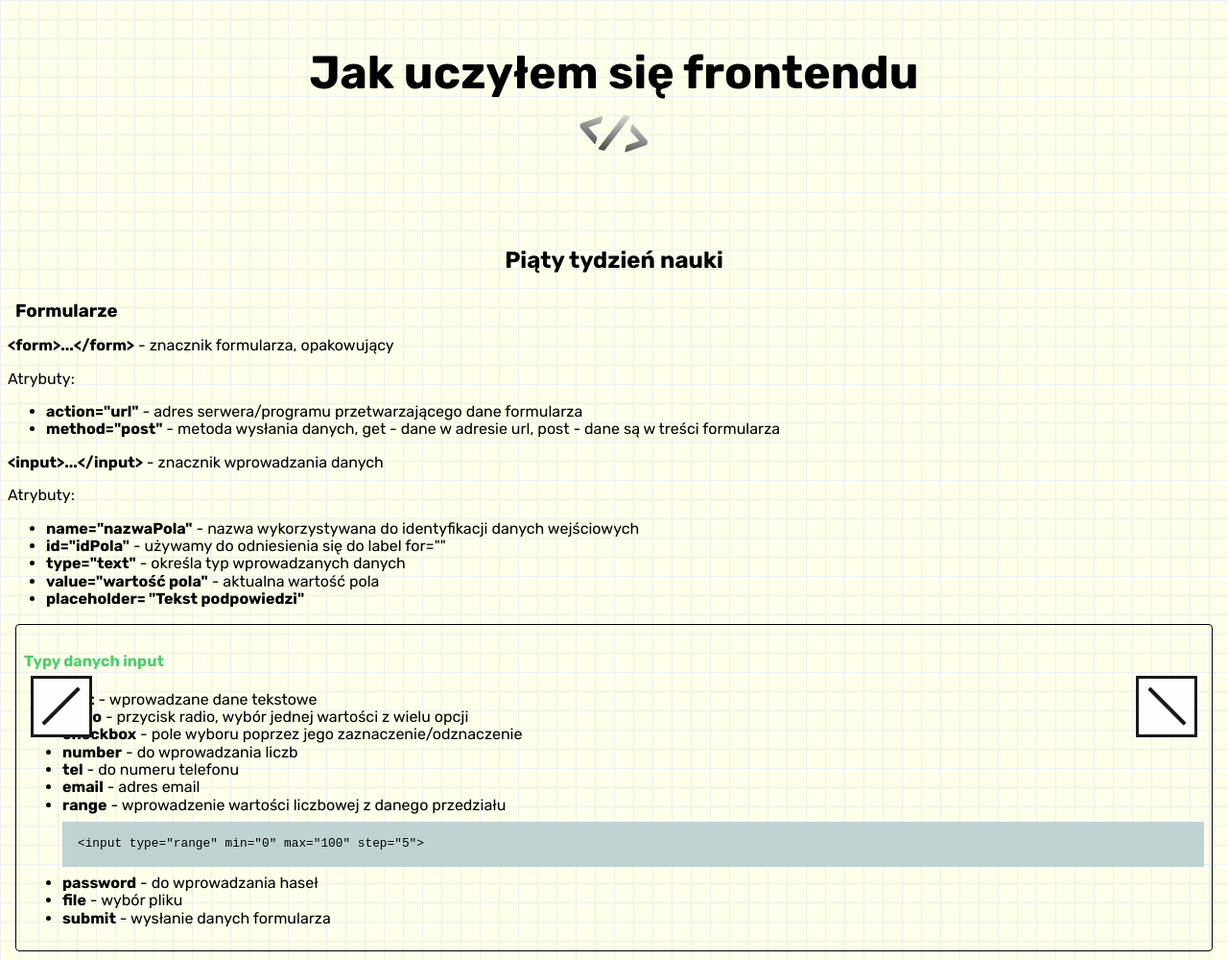
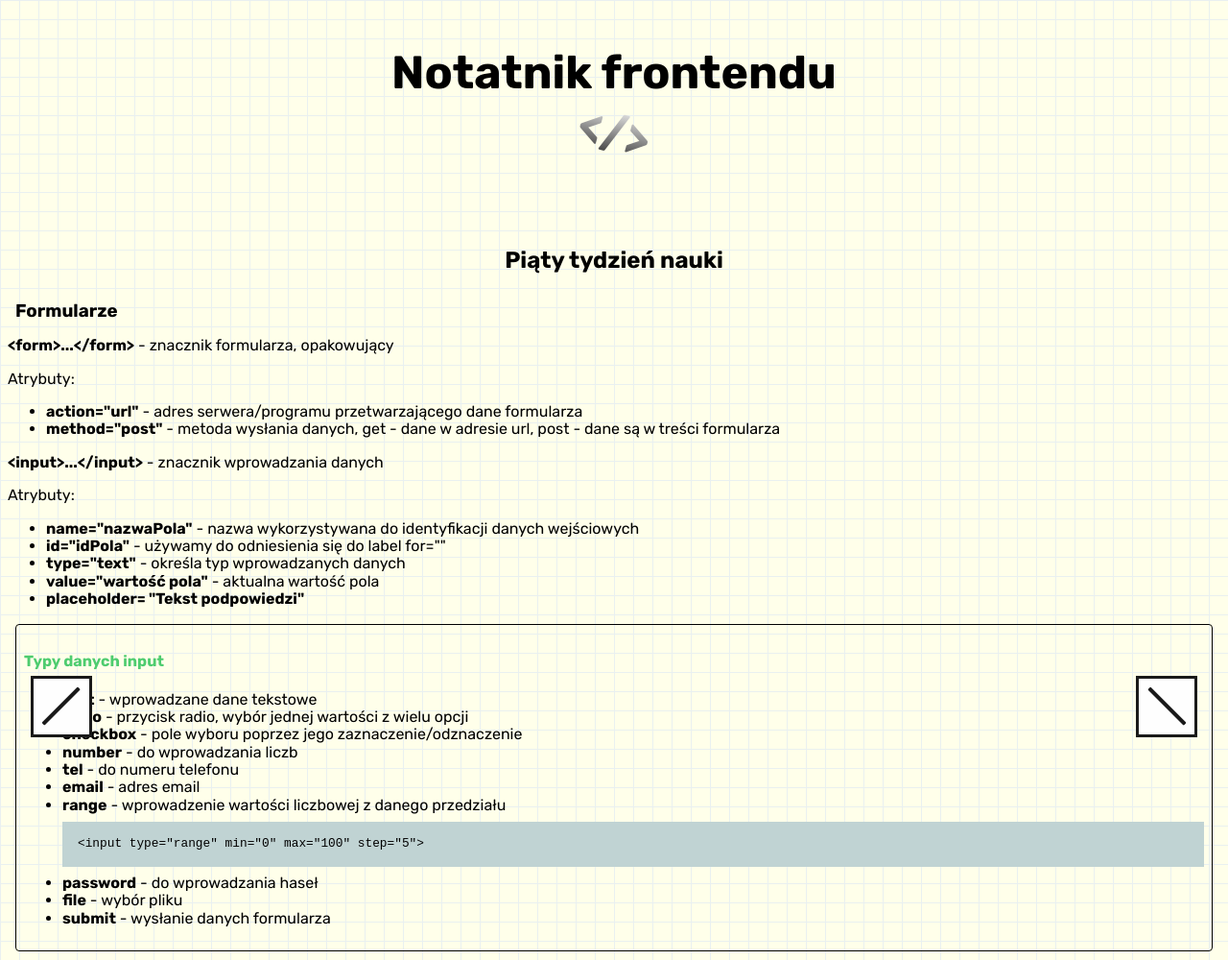
Before and after one commit to Andrzej-Jablonski-project/Jak-ucze-sie-frontendu-gulp, a website: page src/content/fifthWeek.html in a window 1280 px wide. Shown: the top 1000 px of the page at 96% size. Drawn offline with nearby package versions, Linux system fonts and the light colour scheme; files that its build step writes are made by us from their sources; files whose address does not match are found by name.

Commit message:
feat: content header

```diff
--- a/src/content/fifthWeek.html
+++ b/src/content/fifthWeek.html
@@ -5,7 +5,7 @@
     <meta charset="UTF-8">
     <meta name="viewport" content="width=device-width, initial-scale=1.0">
     <meta http-equiv="X-UA-Compatible" content="ie=edge">
-    <title>Umieć frontend</title>
+    <title>Notatnik frontendu</title>
     <link href="css/main.css" rel="stylesheet" type="text/css">
 </head>
 
@@ -96,7 +96,7 @@
     </nav>
     <main class="main">
         <header class="hero">
-            <h1 class="hero__header">Jak uczyłem się frontendu</h1>
+            <h1 class="hero__header">Notatnik frontendu</h1>
         </header>
         <article class="article">
             <button class="article__button article__button--position" aria-label="otwórz menu sekcji"><span
```
Also changed, not shown: src/content/fourthWeek.html (+2 -2 lines), src/content/index.html (+2 -2 lines), src/content/secondWeek.html (+2 -2 lines), src/content/seventhWeek.html (+1 -1 lines), src/content/sixthWeek.html (+2 -2 lines), src/content/thirdWeek.html (+2 -2 lines).
